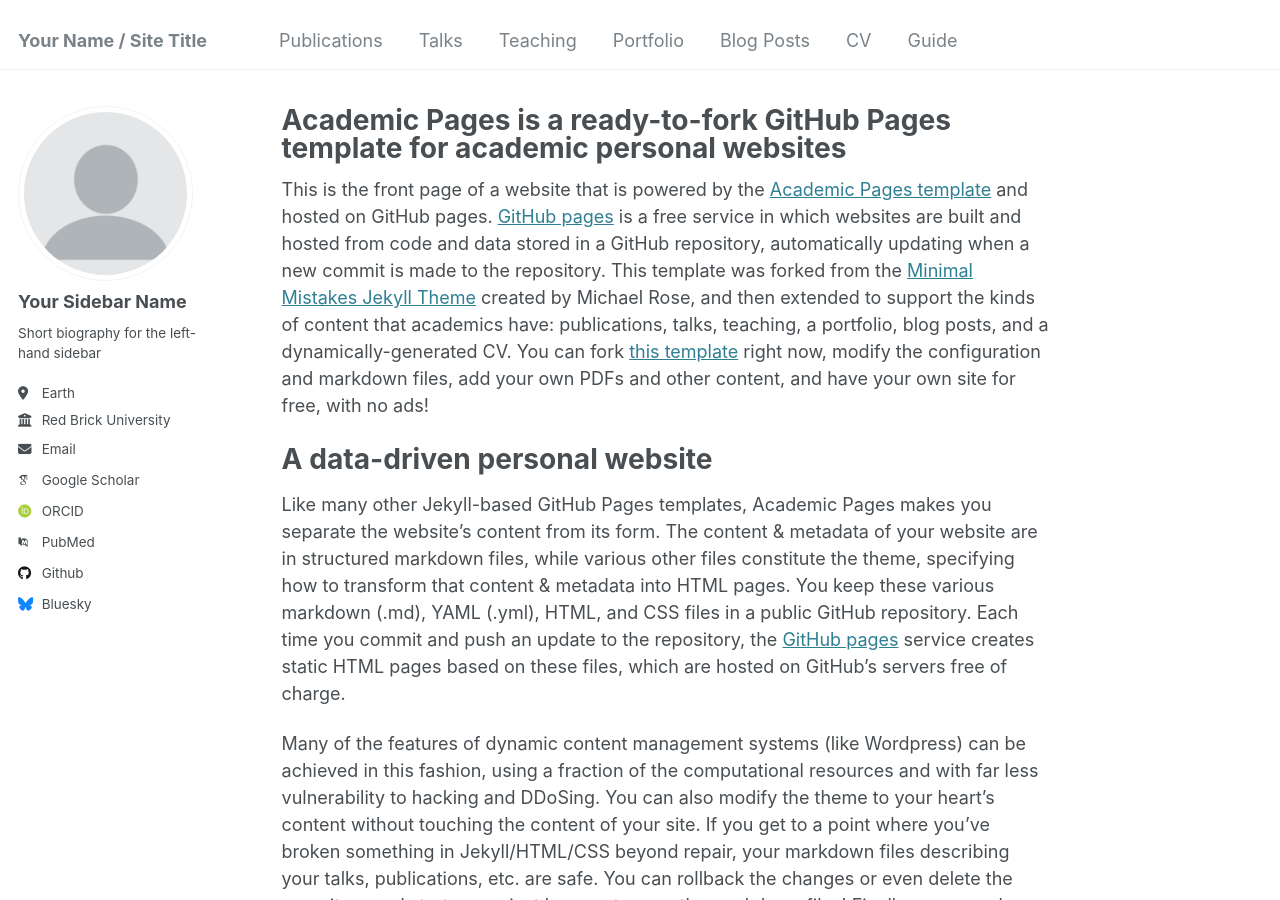
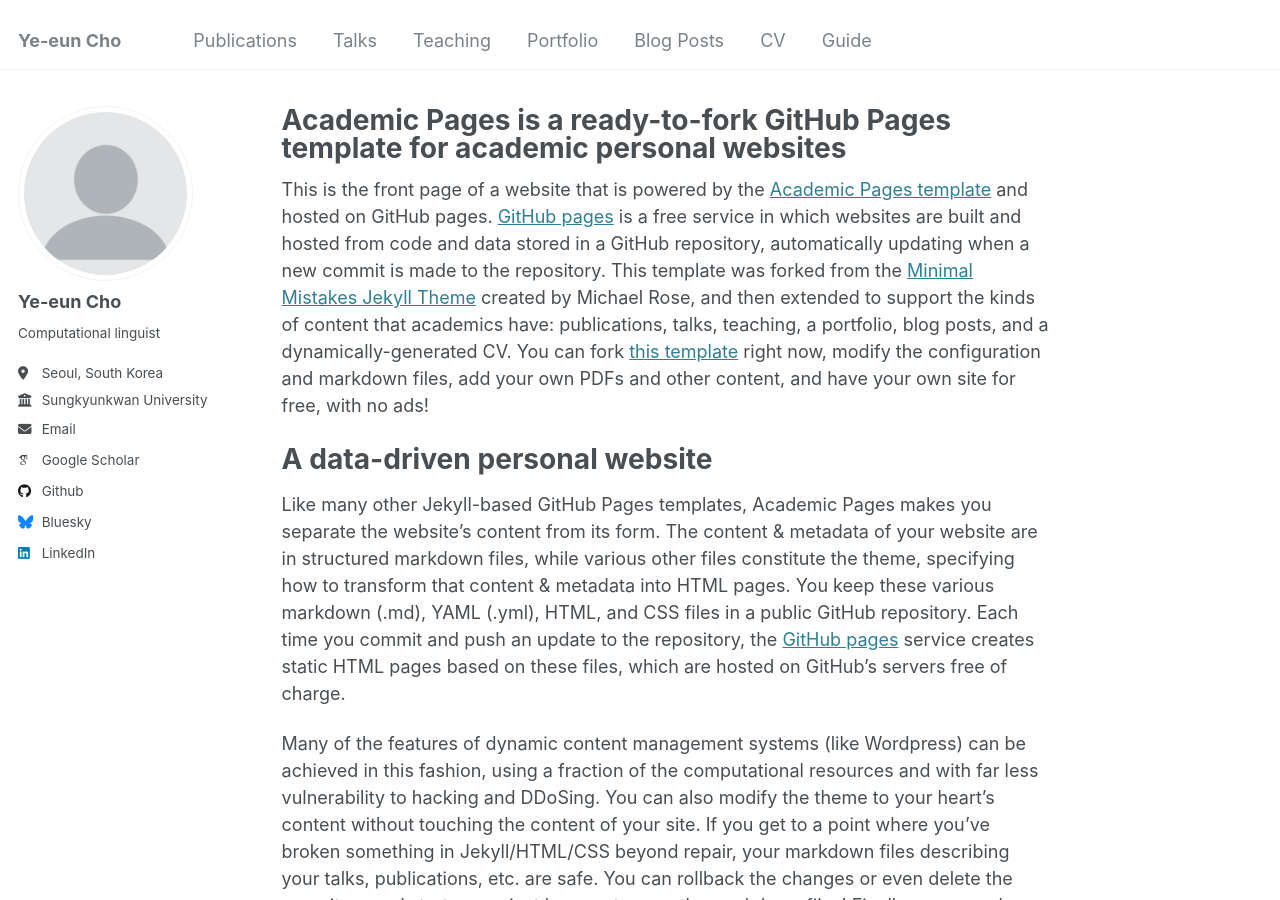
Before and after one commit to joyennn/joyennn, a Jekyll site: the page built from _pages/about.md, in a window 1280 px wide and 900 px high. Built offline with Jekyll 4.4.1, drawn with Linux system fonts in a browser that asks for light colours; some web fonts are replaced.

Commit message:
Update1 _config.yml

```diff
--- a/_config.yml
+++ b/_config.yml
@@ -8,7 +8,7 @@
 
 # Basic Site Settings
 locale                   : "en-US"
-title                    : "Your Name / Site Title"
+title                    : "Ye-eun Cho"
 title_separator          : "-"
 name                     : &name "Your Name"
 description              : &description "personal description"
@@ -22,21 +22,21 @@ repository               : "academicpages/academicpages.github.io"
 author:
   # Biographic information
   avatar           : "profile.png"
-  name             : "Your Sidebar Name"
+  name             : "Ye-eun Cho"
   pronouns         : # example: "she/her"
-  bio              : "Short biography for the left-hand sidebar"
-  location         : "Earth"
-  employer         : "Red Brick University"
+  bio              : "Computational linguist"
+  location         : "Seoul, South Korea"
+  employer         : "Sungkyunkwan University"
   uri              : # URL
-  email            : "none@example.org"
+  email            : "joyenn@skku.edu"
 
   # Academic websites
   arxiv            : # URL - Update with the correct link to your profile
-  googlescholar    : "https://scholar.google.com/citations?user=PS_CX0AAAAAJ"
+  googlescholar    : "https://scholar.google.co.kr/citations?user=vqbifI0AAAAJ&hl=ko"
   impactstory      : # URL
-  orcid            : "http://orcid.org/yourorcidurl"
+  orcid            : # URL
   semantic         : # URL
-  pubmed           : "https://www.ncbi.nlm.nih.gov/pubmed/?term=john+snow"
+  pubmed           : # URL
   researchgate     : # URL
   scopus           : # URL
 
@@ -44,7 +44,7 @@ author:
   bitbucket        : # Username - Update with your username on the site
   codepen          : # Username
   dribbble         : # Username
-  github           : "academicpages"
+  github           : "joyennn"
   kaggle           : # Username
   stackoverflow    : # User number or user number and name (i.e., use "1" or "1/jeff-atwood")
 
@@ -58,7 +58,7 @@ author:
   keybase          : # Username
   instagram        : # Username
   lastfm           : # Username
-  linkedin         : # Username
+  linkedin         : https://www.linkedin.com/in/joyenn/
   mastodon         : # URL
   medium           : # URL
   pinterest        : # Username
```
